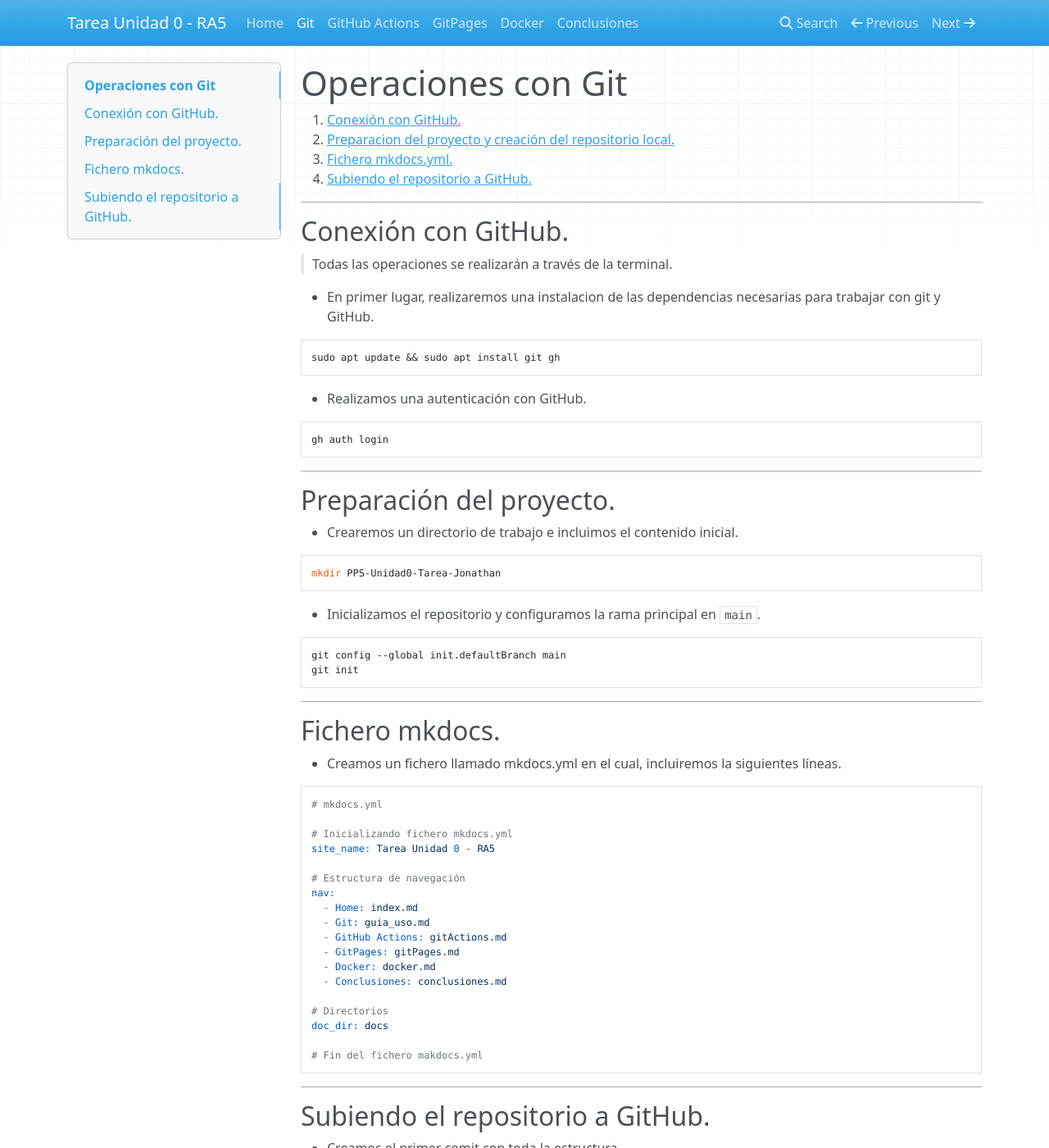
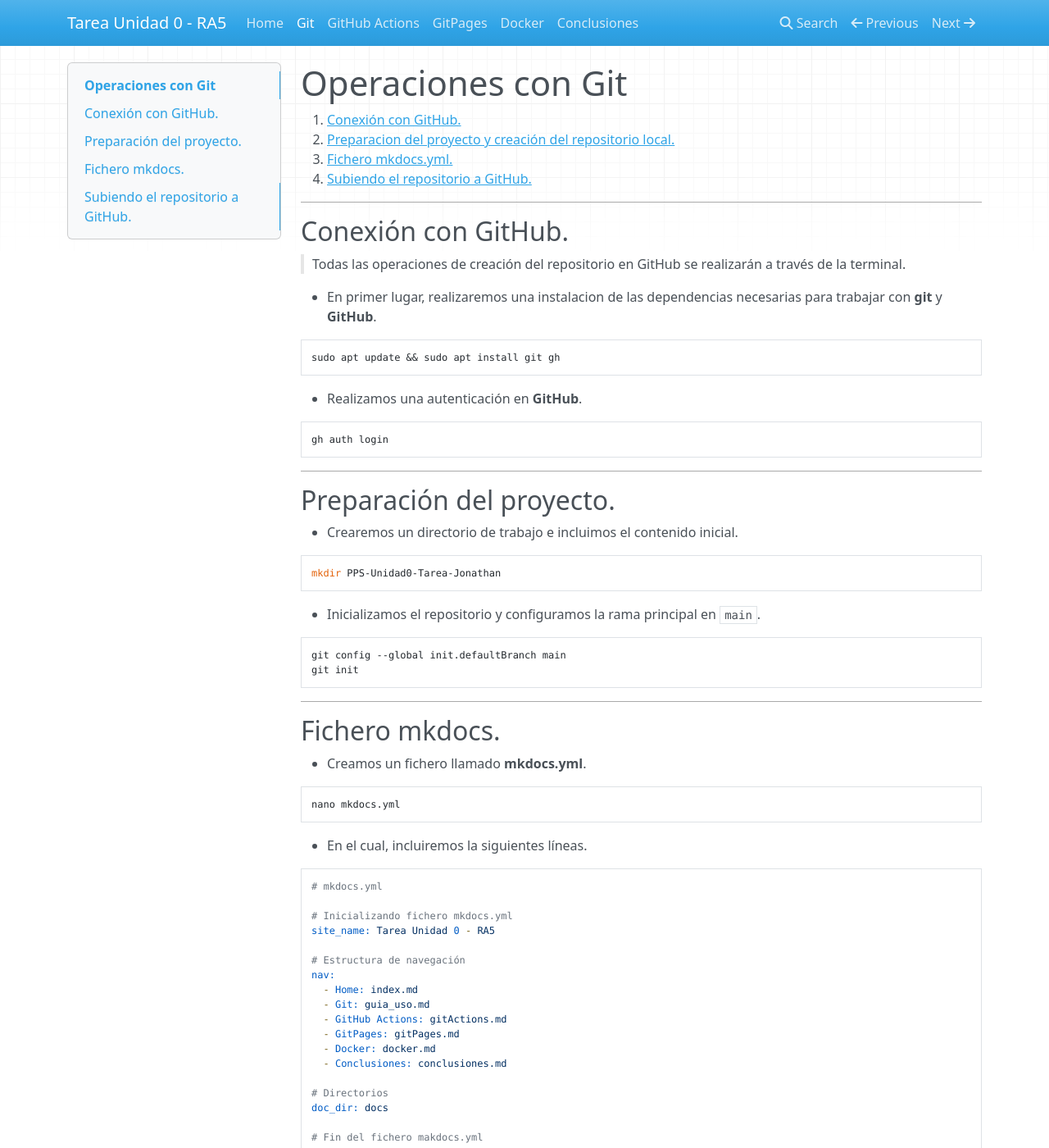
Before and after one commit to johnnbs33/PPS-Unidad0-Tarea-Jonathan, an MkDocs documentation site: the page built from docs/git.md, in a window 1280 px wide and 1400 px high. Shown: the whole window at 82% size. Built offline with MkDocs 1.6.1, drawn with Linux system fonts in a browser that asks for light colours; nearby versions of some CDN libraries; some of the changed text lies outside the part shown.

````diff
--- a/docs/git.md
+++ b/docs/git.md
@@ -7,13 +7,13 @@
 ---
 
 ## Conexión con GitHub.
->Todas las operaciones se realizarán a través de la terminal.
+>Todas las operaciones de creación del repositorio en GitHub se realizarán a través de la terminal.
 
-- En primer lugar, realizaremos una instalacion de las dependencias necesarias para trabajar con git y GitHub.
+- En primer lugar, realizaremos una instalacion de las dependencias necesarias para trabajar con **git** y **GitHub**.
 ```bash
 sudo apt update && sudo apt install git gh
 ```
-- Realizamos una autenticación con GitHub.
+- Realizamos una autenticación en **GitHub**.
 ```bash
 gh auth login
 ```
@@ -34,7 +34,11 @@ git init
 ---
 
 ## Fichero mkdocs.
-- Creamos un fichero llamado mkdocs.yml en el cual, incluiremos la siguientes líneas.
+- Creamos un fichero llamado **mkdocs.yml**.
+```bash
+nano mkdocs.yml
+```
+- En el cual, incluiremos la siguientes líneas.
 ```yaml
 # mkdocs.yml
 
@@ -56,16 +60,23 @@ doc_dir: docs
 # Fin del fichero makdocs.yml
 ```
 
+- Pulsamos `Ctrl + O` para salir del editor nano.
+
 ---
 
 ## Subiendo el repositorio a GitHub.
-- Creamos el primer comit con toda la estructura.
+- Creamos el primer **comit** con toda la estructura.
 ```bash
 git add .
 git commit -am "Inicializando repositorio"
 git branch -M main
 ```
 - A continuación, crearemos el repositorio en GitHub.
- ```bash
+
+
+```bash
 gh repo create johnnbs33/PPS-Unidad0-Tarea-Jonathan --public --source=. --remote=origin --push
 ```
+
+
+---
````
Also changed, not shown: docs/gitPages.md (+25 -0 lines), docs/index.md (+4 -0 lines).
